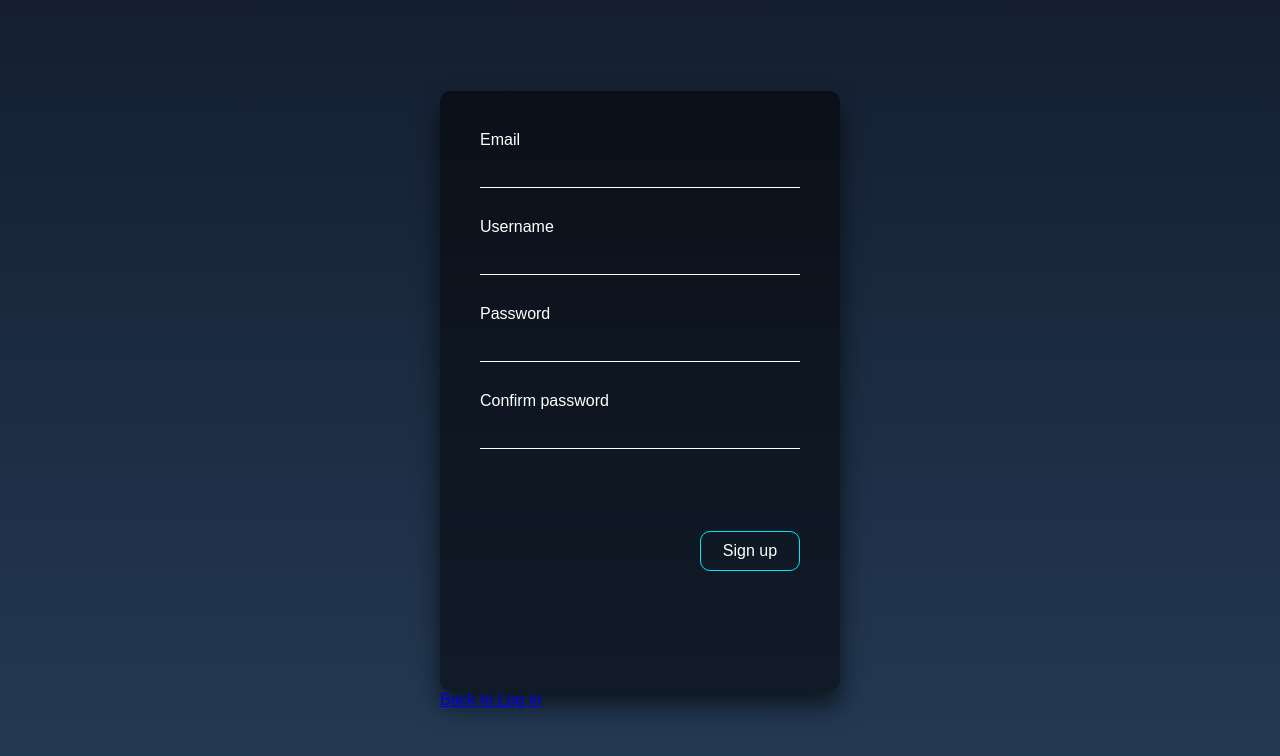
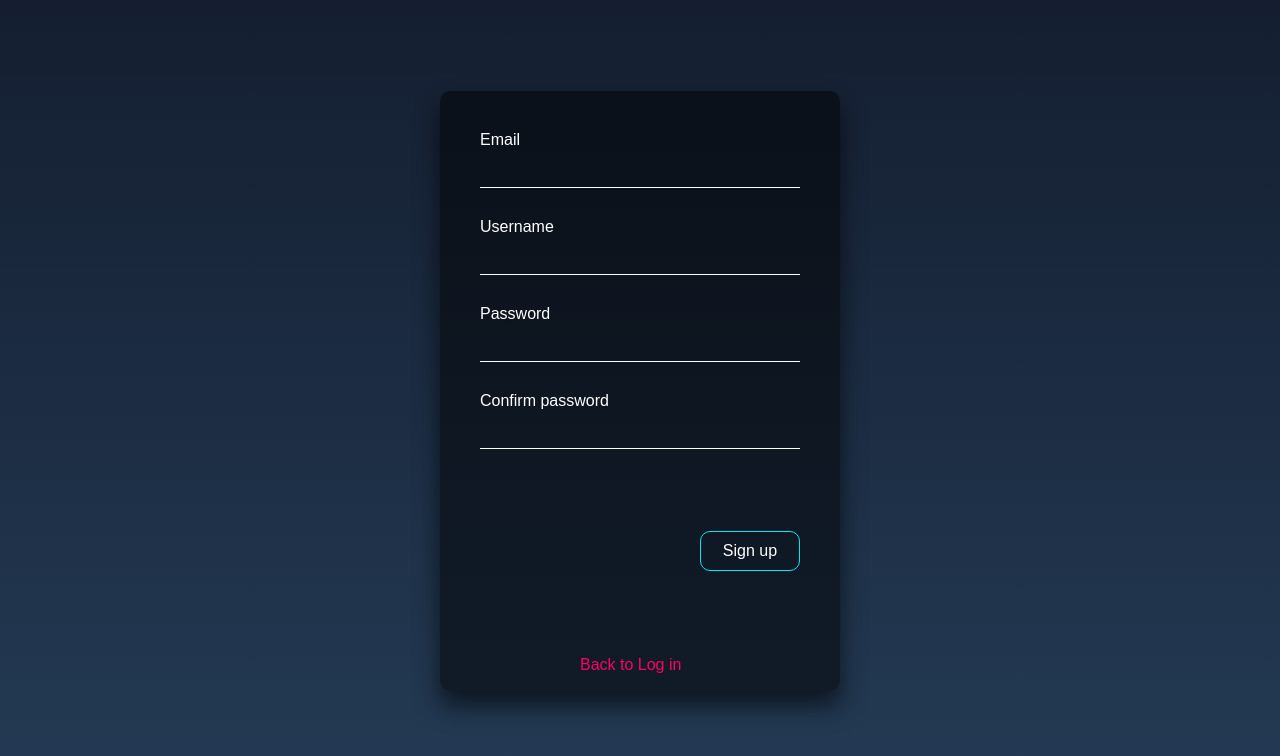
Before and after one commit to senemdemirr/ReactLogin, a React (Create React App) app: page /signup in a window 1280 px wide. Shown: the top 756 px of the page. Built offline with nearby package versions, Linux system fonts and the light colour scheme.

Commit message:
Fixed the style of the sign up page

```diff
--- a/src/components/Home/style.module.css
+++ b/src/components/Home/style.module.css
@@ -66,6 +66,7 @@ input::before{
     top: -30px;
     left: 130px;
     cursor: pointer;
+    text-decoration: none;
 }
 button{
     background-color: transparent;
--- a/src/components/Signup/index.js
+++ b/src/components/Signup/index.js
@@ -99,7 +99,7 @@ function Signup() {
 
         <button className={style.buton} type='submit'> Sign up</button>
       </form>
-      <Link to='/'>Back to Log in</Link>
+      <Link className={style.back} to='/'>Back to Log in</Link>
     </div>
   )
 }
--- a/src/components/Signup/style.module.css
+++ b/src/components/Signup/style.module.css
@@ -50,4 +50,13 @@ input:focus{
     width: 100px;
     color: #fff;
     font-size: 16px;
+    cursor: pointer;
 }
+.back{
+    position: relative;
+    top: -35px;
+    left: 35%;
+    color: #FF0063;
+    text-decoration: none;
+    cursor: pointer;
+}
```
